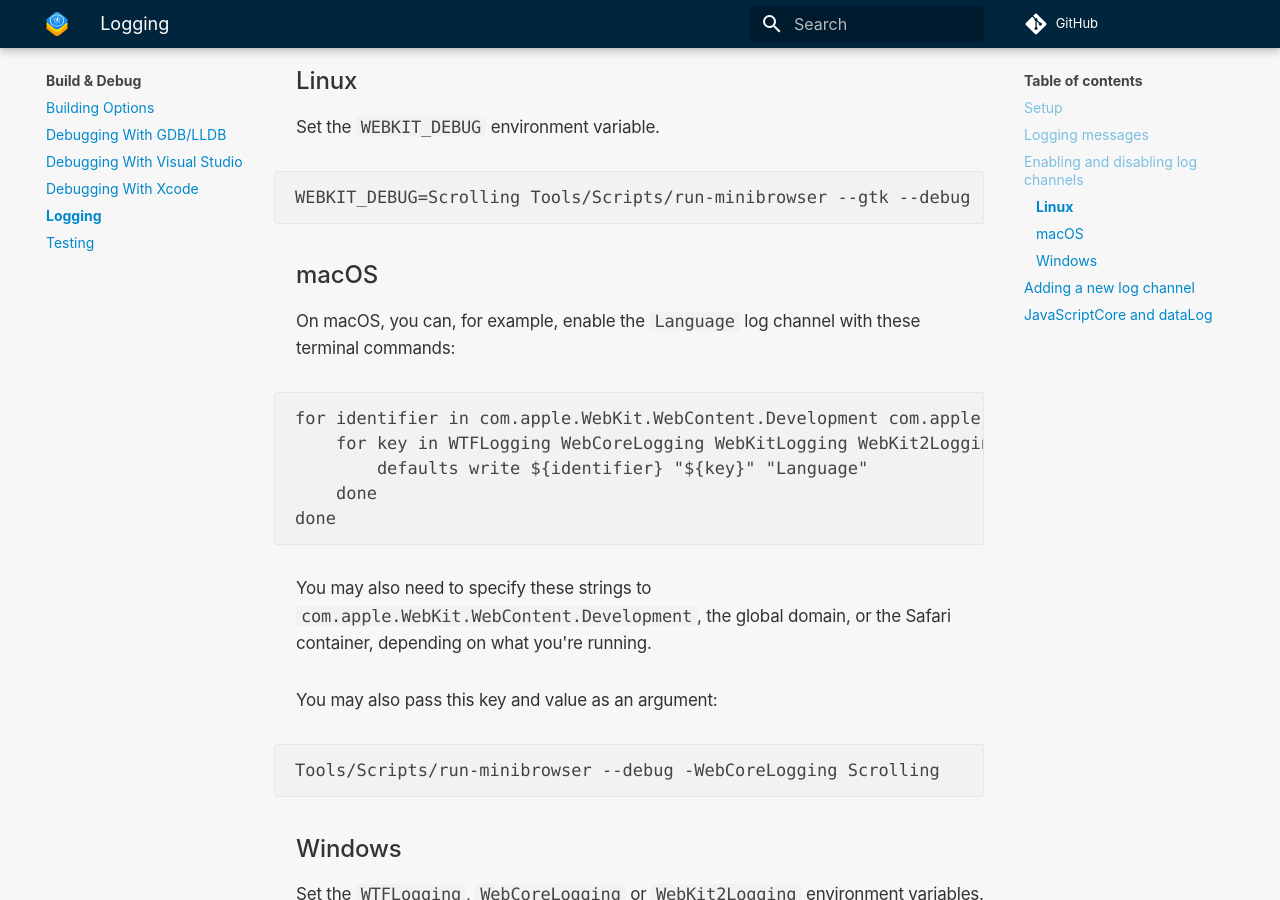
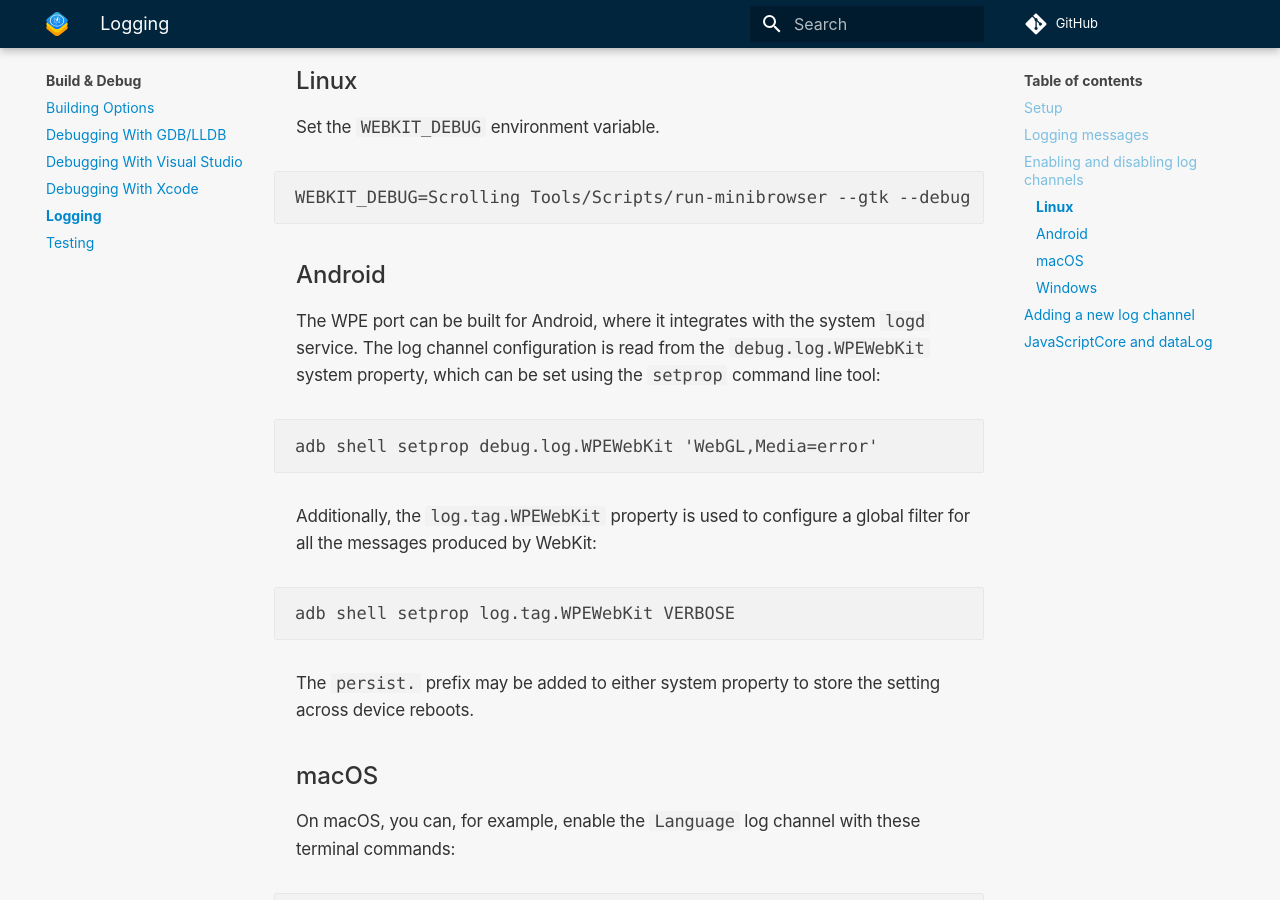
Before and after one commit to WebKit/Documentation, an MkDocs documentation site: the page built from docs/Build & Debug/Logging.md, in a window 1280 px wide and 900 px high, scrolled down 2712 px. Built offline with MkDocs 1.6.1 and Material for MkDocs 9.7.7, drawn with Linux system fonts in a browser that asks for light colours; comment, search, counter and statistics services are not loaded.

Commit message:
Logging: Add a section about setting up on Android
Document that the WPE port logs to the logd service on Android, and is
configured using system properties, after the two following patches:

- https://github.com/WebKit/WebKit/pull/47339
- https://github.com/WebKit/WebKit/pull/47352

````diff
--- a/docs/Build & Debug/Logging.md
+++ b/docs/Build & Debug/Logging.md
@@ -81,6 +81,28 @@ Set the `WEBKIT_DEBUG` environment variable.
 WEBKIT_DEBUG=Scrolling Tools/Scripts/run-minibrowser --gtk --debug
 ```
 
+### Android
+
+The WPE port can be built for Android, where it integrates with the system
+`logd` service. The log channel configuration is read from the
+`debug.log.WPEWebKit` system property, which can be set using the `setprop`
+command line tool:
+
+```sh
+adb shell setprop debug.log.WPEWebKit 'WebGL,Media=error'
+```
+
+Additionally, the `log.tag.WPEWebKit` property is used to configure a global
+filter for all the messages produced by WebKit:
+
+```sh
+adb shell setprop log.tag.WPEWebKit VERBOSE
+```
+
+The `persist.` prefix may be added to either system property to store the
+setting across device reboots.
+
+
 ### macOS
 
 On macOS, you can, for example, enable the `Language` log channel with these terminal commands:
````
